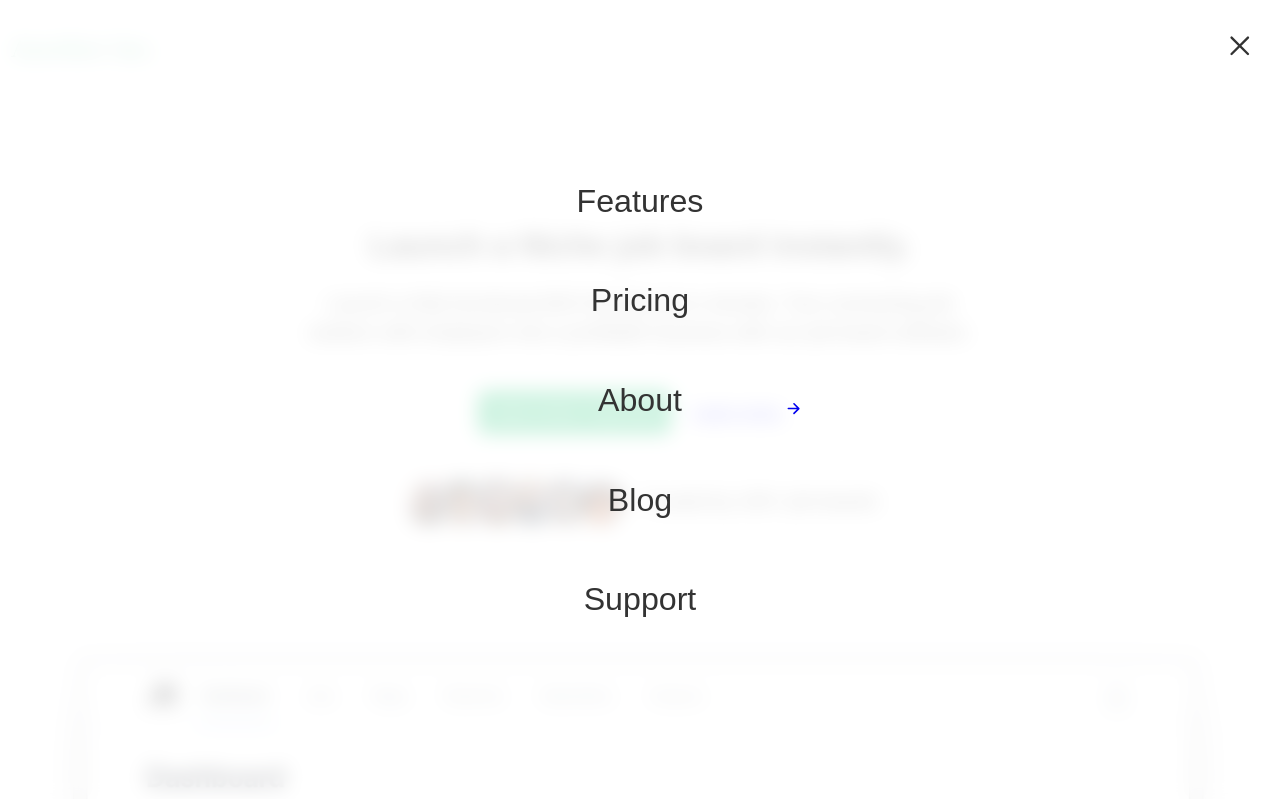
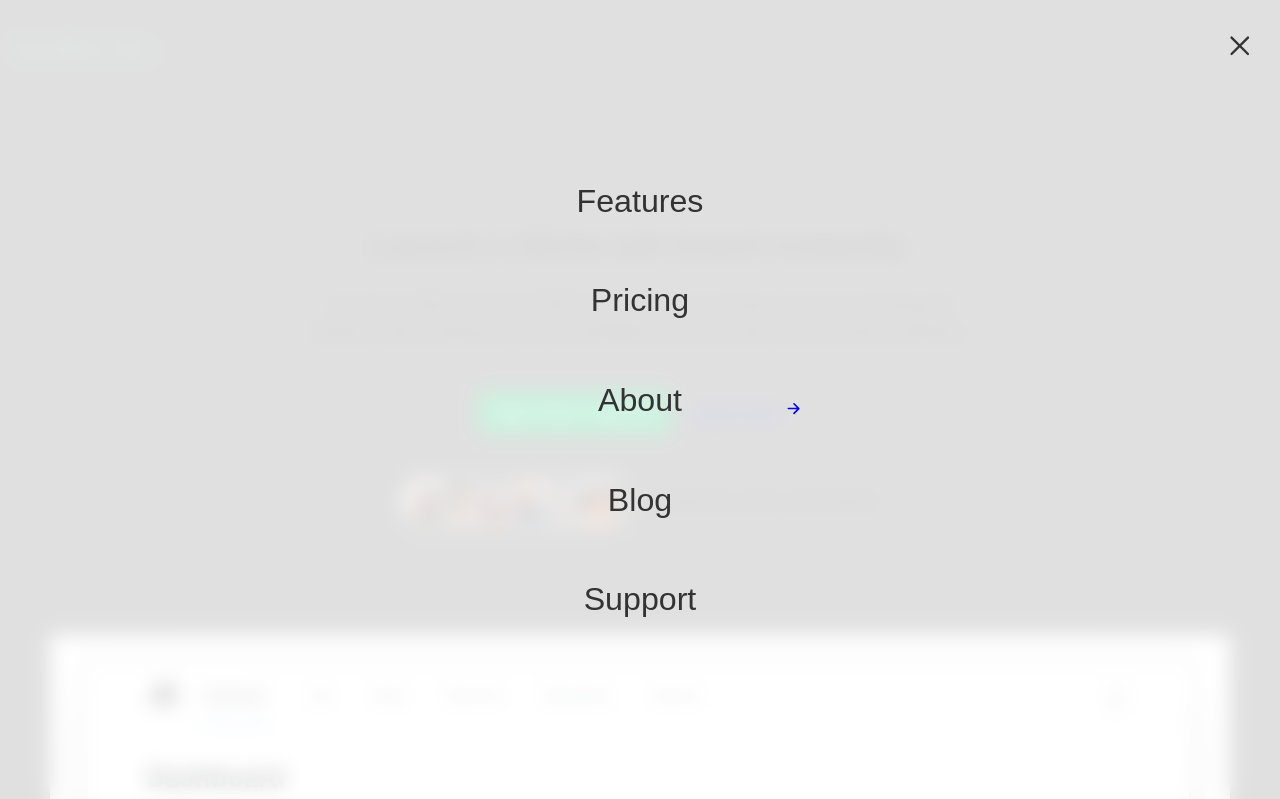
Before and after one commit to mayomiwa03/Another_inc, a plain HTML site: page index.html in a window 1280 px wide. Both pictures are taken after a click on the button 1239 px from the left and 46 px from the top of the page. Shown: the top 799 px of the page. Drawn offline with nearby package versions, Linux system fonts and the light colour scheme; some packages are replaced by stand-ins of ours; a script that the page names is missing.

Commit message:
latestest one

```diff
--- a/queries.css
+++ b/queries.css
@@ -66,10 +66,7 @@
     left: 0;
     width: 100%;
     height: 100%;
-    background-image: linear-gradient(
-      rgba(255, 255, 255, 0.3),
-      rgba(255, 255, 255, 0.3)
-    );
+    background-image: linear-gradient(rgba(0, 0, 0, 0.6), rgba(0, 0, 0, 0.6));
     filter: blur (10px);
     z-index: -1;
   }
```
